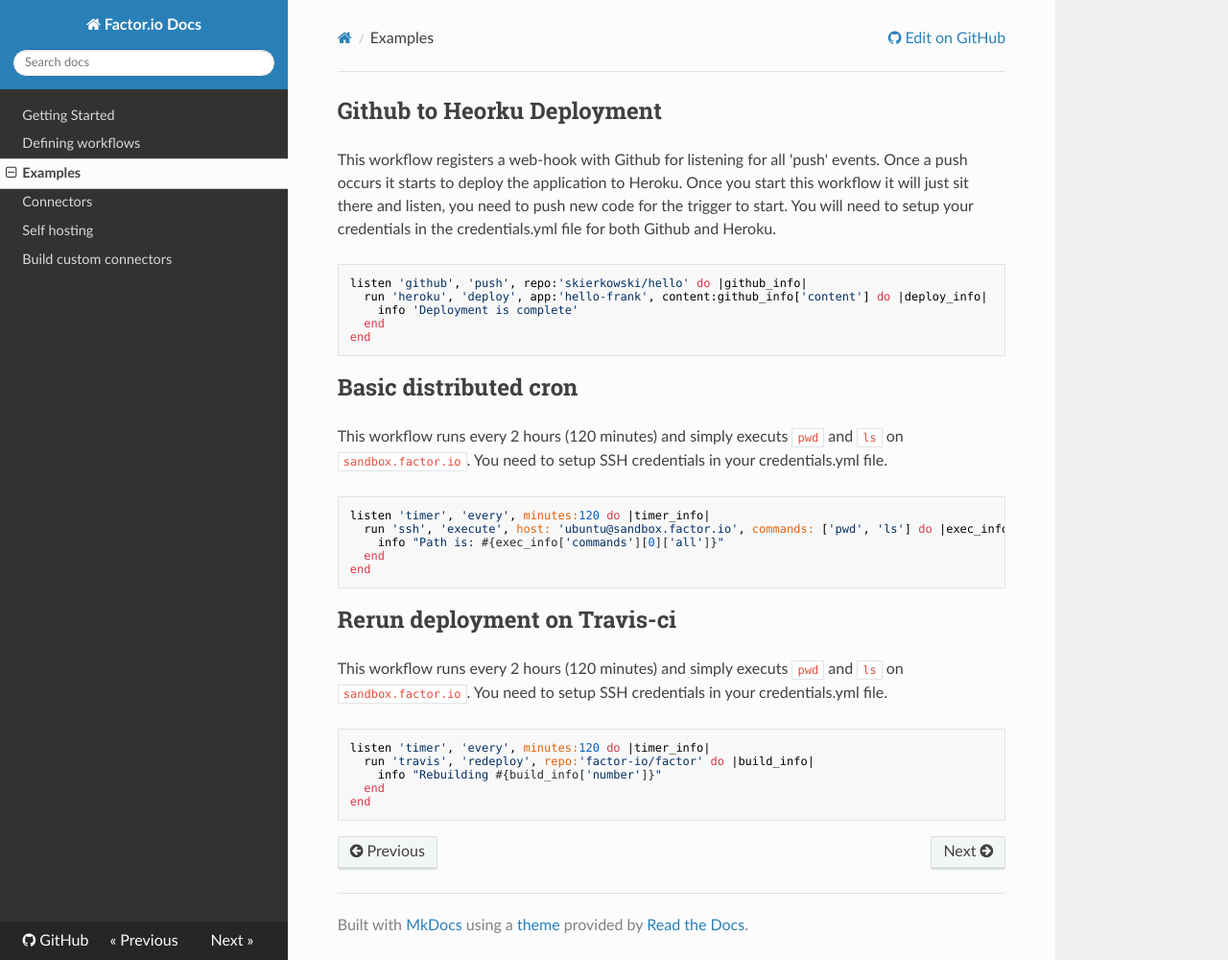
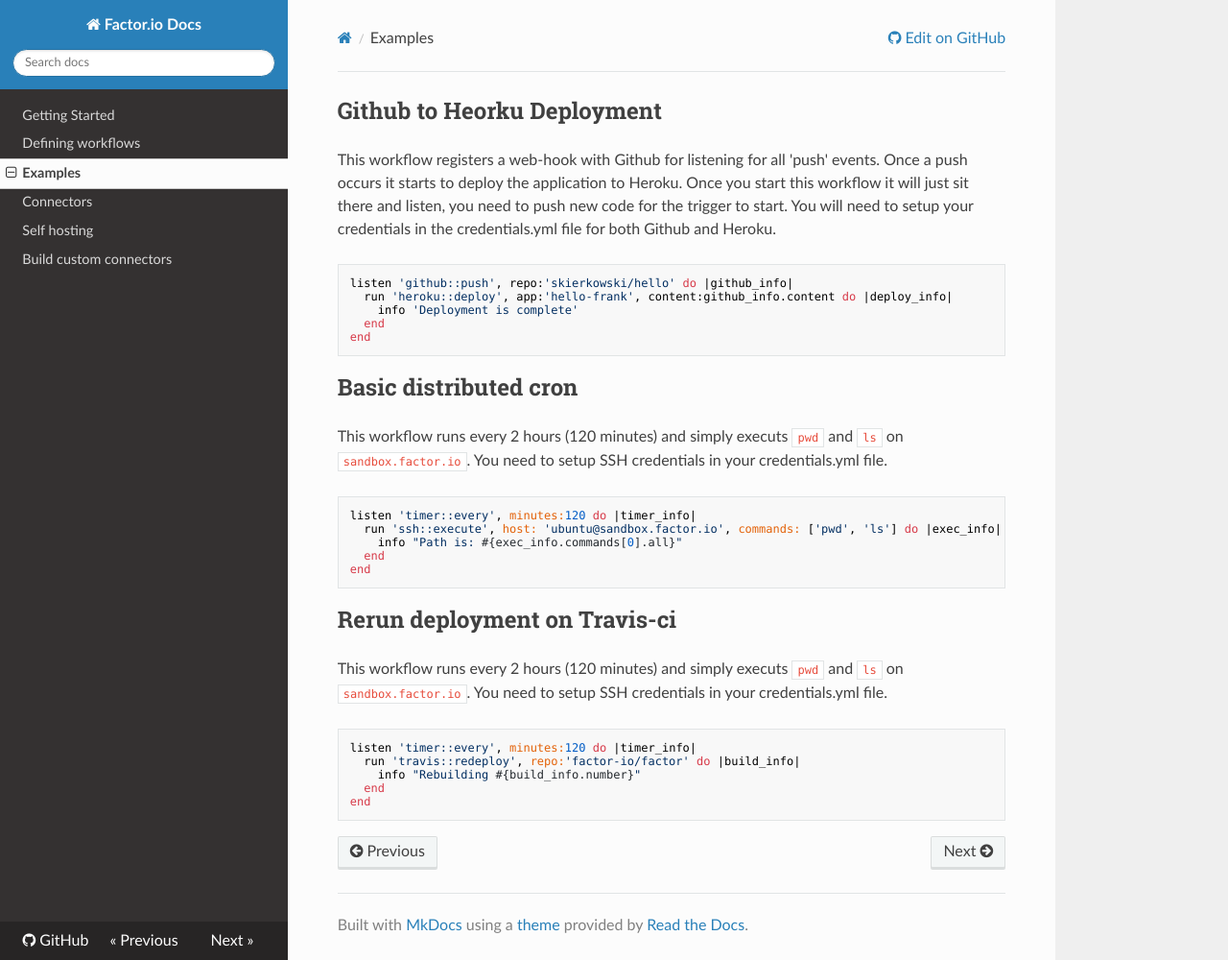
Before and after one commit to factor-io/docs, an MkDocs documentation site: the page built from docs/examples.md, in a window 1280 px wide and 1000 px high. Shown: the whole window at 96% size. Built offline with MkDocs 1.6.1, drawn with Linux system fonts in a browser that asks for light colours; nearby versions of some CDN libraries; old or Windows-style settings are respelled for this version of MkDocs; part of the change alters nothing that is shown.

Commit message:
Updates per new syntax

```diff
--- a/docs/examples.md
+++ b/docs/examples.md
@@ -2,8 +2,8 @@
 ## Github to Heorku Deployment
 This workflow registers a web-hook with Github for listening for all 'push' events. Once a push occurs it starts to deploy the application to Heroku. Once you start this workflow it will just sit there and listen, you need to push new code for the trigger to start. You will need to setup your credentials in the credentials.yml file for both Github and Heroku.
 
-    listen 'github', 'push', repo:'skierkowski/hello' do |github_info|
-      run 'heroku', 'deploy', app:'hello-frank', content:github_info['content'] do |deploy_info|
+    listen 'github::push', repo:'skierkowski/hello' do |github_info|
+      run 'heroku::deploy', app:'hello-frank', content:github_info.content do |deploy_info|
         info 'Deployment is complete'
       end
     end
@@ -12,17 +12,17 @@ This workflow registers a web-hook with Github for listening for all 'push' even
 ## Basic distributed cron
 This workflow runs every 2 hours (120 minutes) and simply executs `pwd` and `ls` on `sandbox.factor.io`. You need to setup SSH credentials in your credentials.yml file.
 
-    listen 'timer', 'every', minutes:120 do |timer_info|
-      run 'ssh', 'execute', host: 'ubuntu@sandbox.factor.io', commands: ['pwd', 'ls'] do |exec_info|
-        info "Path is: #{exec_info['commands'][0]['all']}"
+    listen 'timer::every', minutes:120 do |timer_info|
+      run 'ssh::execute', host: 'ubuntu@sandbox.factor.io', commands: ['pwd', 'ls'] do |exec_info|
+        info "Path is: #{exec_info.commands[0].all}"
       end
     end
 
 ## Rerun deployment on Travis-ci
 This workflow runs every 2 hours (120 minutes) and simply executs `pwd` and `ls` on `sandbox.factor.io`. You need to setup SSH credentials in your credentials.yml file.
 
-    listen 'timer', 'every', minutes:120 do |timer_info|
-      run 'travis', 'redeploy', repo:'factor-io/factor' do |build_info|
-        info "Rebuilding #{build_info['number']}"
+    listen 'timer::every', minutes:120 do |timer_info|
+      run 'travis::redeploy', repo:'factor-io/factor' do |build_info|
+        info "Rebuilding #{build_info.number}"
       end
     end
```
